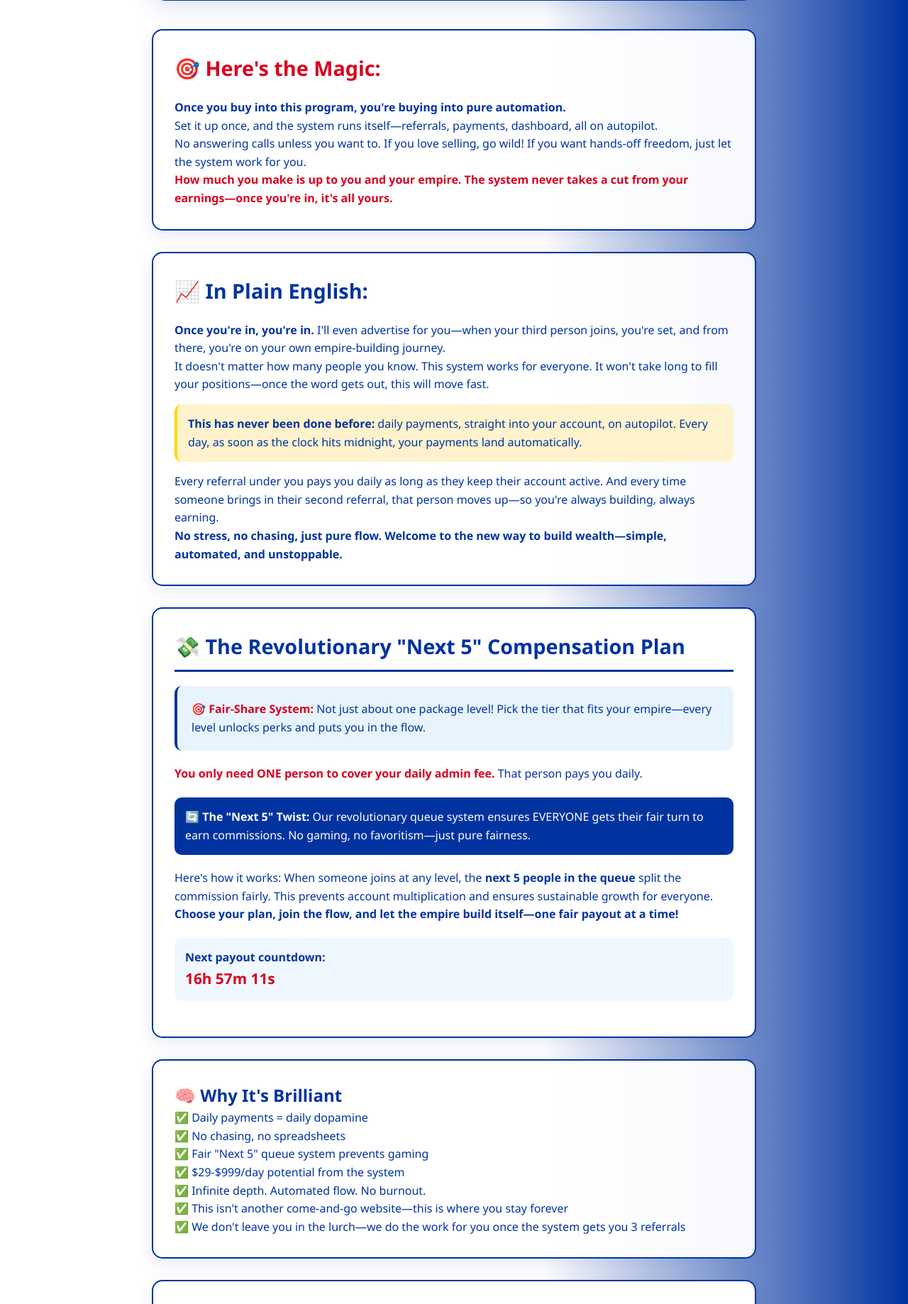
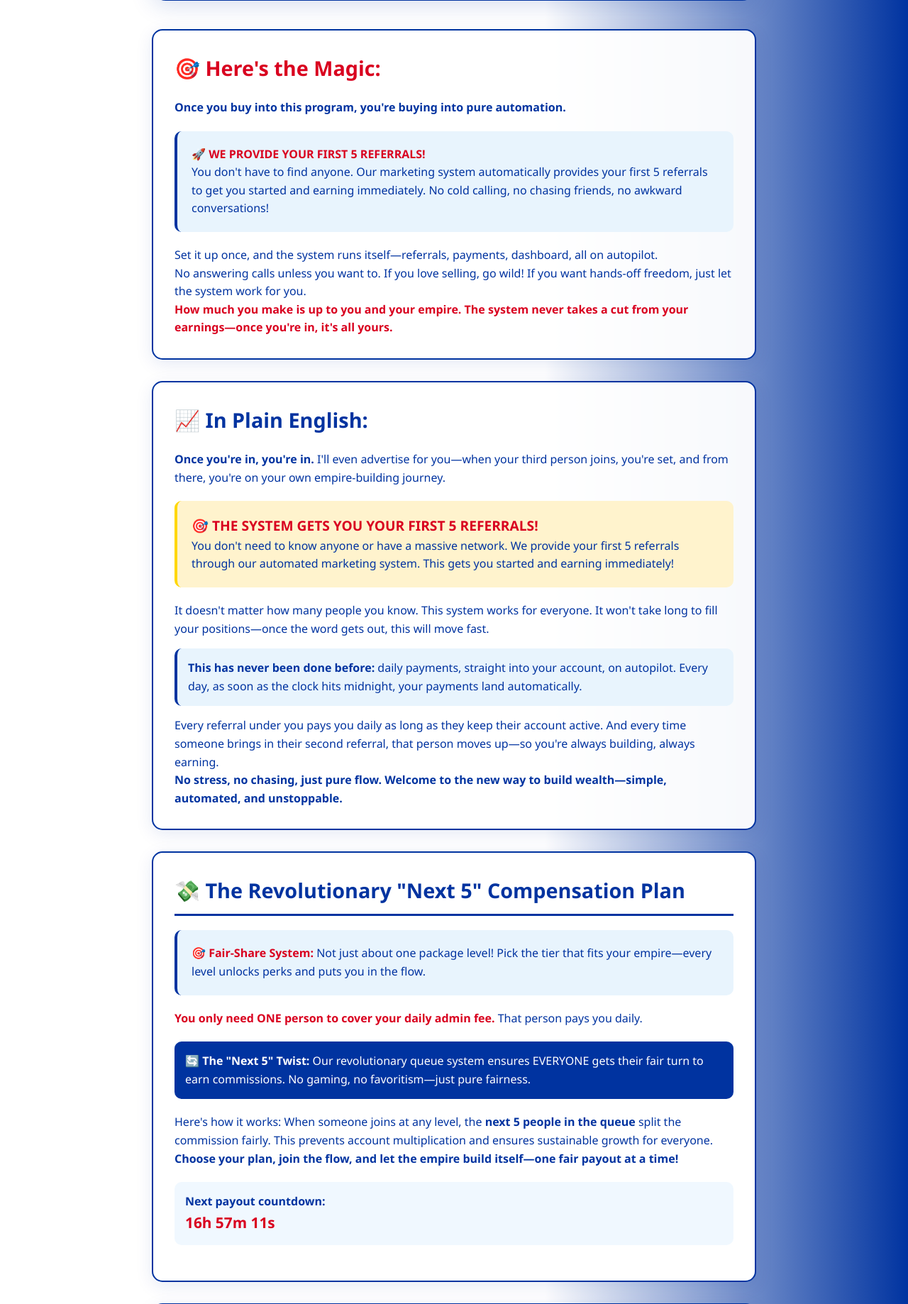
Before and after one commit to rizzosai/rizzosai-backend, a Flask app: page / in a window 1280 px wide. Shown: the part 560-2398 px from the top of the page at 71% size. Run offline with Flask 3, Linux system fonts and the light colour scheme.

Commit message:
MAJOR UPDATE: Highlight that system provides first 5 referrals automatically - No networking required - Automated referral system explained - Key selling point emphasized

```diff
--- a/templates/homepage.html
+++ b/templates/homepage.html
@@ -349,6 +349,12 @@
     <div class="content-block">
       <h2 style="color: #d9001f; font-size: 1.8em; margin-bottom: 20px;">🎯 Here's the Magic:</h2>
       <p><strong>Once you buy into this program, you're buying into pure automation.</strong></p>
+
+      <div style="background: #e8f4fd; padding: 20px; border-radius: 10px; border-left: 4px solid #0033a0; margin: 20px 0;">
+        <p><strong style="color: #d9001f;">🚀 WE PROVIDE YOUR FIRST 5 REFERRALS!</strong></p>
+        <p>You don't have to find anyone. Our marketing system automatically provides your first 5 referrals to get you started and earning immediately. No cold calling, no chasing friends, no awkward conversations!</p>
+      </div>
+
       <p>Set it up once, and the system runs itself—referrals, payments, dashboard, all on autopilot.</p>
       <p>No answering calls unless you want to. If you love selling, go wild! If you want hands-off freedom, just let the system work for you.</p>
       <p style="color: #d9001f; font-weight: bold;">How much you make is up to you and your empire. The system never takes a cut from your earnings—once you're in, it's all yours.</p>
@@ -358,8 +364,14 @@
     <div class="content-block">
       <h2 style="color: #0033a0; font-size: 1.8em; margin-bottom: 20px;">📈 In Plain English:</h2>
       <p><strong>Once you're in, you're in.</strong> I'll even advertise for you—when your third person joins, you're set, and from there, you're on your own empire-building journey.</p>
+
+      <div style="background: #fff3cd; padding: 20px; border-radius: 10px; border-left: 4px solid #ffd700; margin: 20px 0;">
+        <p><strong style="color: #d9001f; font-size: 1.2em;">🎯 THE SYSTEM GETS YOU YOUR FIRST 5 REFERRALS!</strong></p>
+        <p>You don't need to know anyone or have a massive network. We provide your first 5 referrals through our automated marketing system. This gets you started and earning immediately!</p>
+      </div>
+
       <p>It doesn't matter how many people you know. This system works for everyone. It won't take long to fill your positions—once the word gets out, this will move fast.</p>
-      <p style="background: #fff3cd; padding: 15px; border-radius: 10px; border-left: 4px solid #ffd700; margin: 15px 0;">
+      <p style="background: #e8f4fd; padding: 15px; border-radius: 10px; border-left: 4px solid #0033a0; margin: 15px 0;">
         <strong>This has never been done before:</strong> daily payments, straight into your account, on autopilot. Every day, as soon as the clock hits midnight, your payments land automatically.
       </p>
       <p>Every referral under you pays you daily as long as they keep their account active. And every time someone brings in their second referral, that person moves up—so you're always building, always earning.</p>
@@ -393,13 +405,14 @@
     <div class="content-block">
       <h2 style="color: #0033a0;">🧠 Why It's Brilliant</h2>
       <ul style="list-style: none; padding-left: 0;">
+        <li>✅ <strong>We provide your first 5 referrals</strong> - no networking required!</li>
         <li>✅ Daily payments = daily dopamine</li>
         <li>✅ No chasing, no spreadsheets</li>
         <li>✅ Fair "Next 5" queue system prevents gaming</li>
         <li>✅ $29-$999/day potential from the system</li>
         <li>✅ Infinite depth. Automated flow. No burnout.</li>
         <li>✅ This isn't another come-and-go website—this is where you stay forever</li>
-        <li>✅ We don't leave you in the lurch—we do the work for you once the system gets you 3 referrals</li>
+        <li>✅ We don't leave you in the lurch—we provide your first 5 referrals automatically</li>
       </ul>
     </div>
 
```
